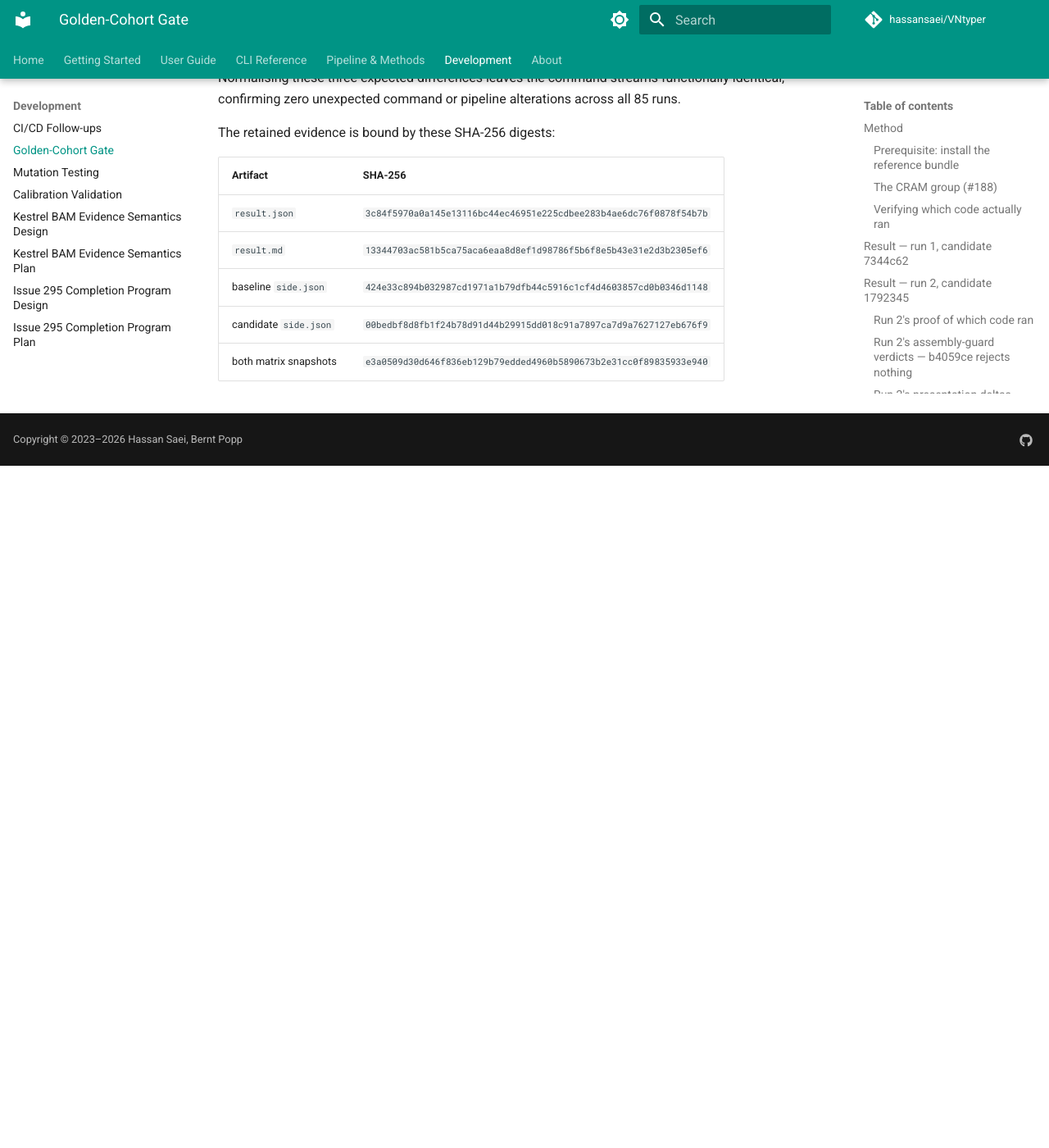
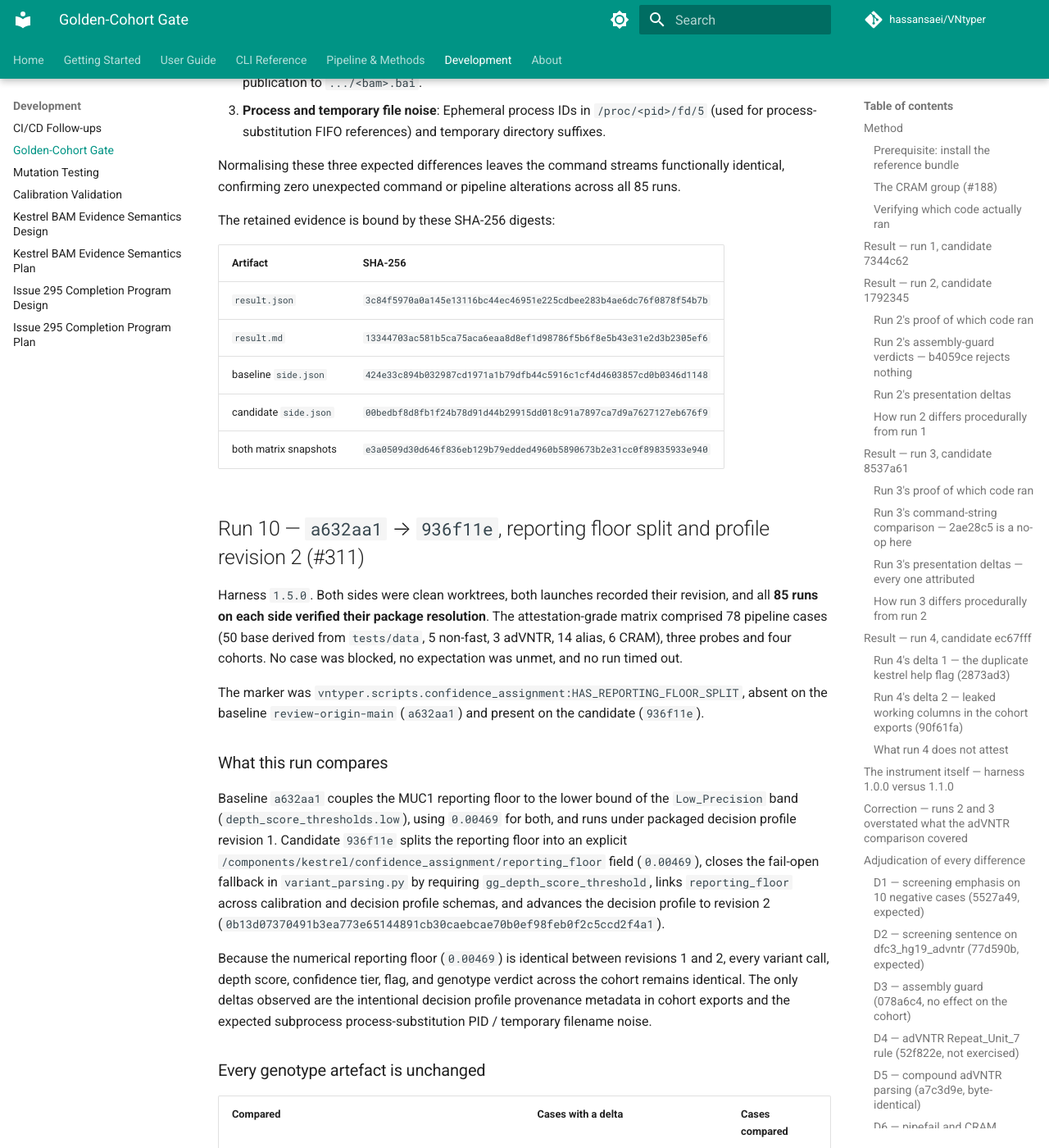
Before and after one commit to hassansaei/VNtyper, an MkDocs documentation site: the page built from docs/development/golden-cohort-gate.md, in a window 1280 px wide and 1400 px high, scrolled down 35549 px. Shown: the whole window at 82% size. Built offline with MkDocs 1.6.1 and Material for MkDocs 9.7.7, drawn with Linux system fonts in a browser that asks for light colours; comment, search, counter and statistics services are not loaded; before the commit the page ends 36117 px from its top, so only the background shows below that; some of the changed text lies outside the part shown.

Commit message:
docs(golden): attribute profile revision 2 provenance delta
Refs #311

Co-Authored-By: Claude Fable 5.1 <noreply@anthropic.com>
Claude-Session: https://claude.ai/code/session_01S9cm5vbPmPcnjuzsd1Lvgz

```diff
--- a/docs/development/golden-cohort-gate.md
+++ b/docs/development/golden-cohort-gate.md
@@ -40,6 +40,7 @@ the harness change, so only the "after" side can prove its revision.
 | 7 | `19c8acd` | `4678851` | CANDIDATE PASS; comparison BLOCKED only by baseline-refused successes | issue #233 at `19c8acd`, against its required regression baseline `4678851`, and nothing after it |
 | 8 | `74fcbe0` | `c74e9e5` | DELTAS, every one attributed, **no genotype field changed anywhere** | adVNTR 2.0.x and real `--threads` (#259), against `c74e9e5`, and nothing after it |
 | 9 | `edaf44a` | `80ac6be` | IDENTICAL (waived command deltas), **no genotype field changed anywhere** | atomic BAM and BAI installation (#314), against `80ac6be`, and nothing after it |
+| 10 | `936f11e` | `a632aa1` | DELTAS, every one attributed, **no genotype field changed anywhere** | reporting floor split and profile revision 2 (#311), against `a632aa1`, and nothing after it |
 
 Runs 1–3 measure the `#179` branch against the baseline `2fcc6e3`. Runs 4 and 5 measure a
 *different* branch — `fix/issue-181-197-followups` — against a *different* baseline,
@@ -1286,3 +1287,87 @@ The retained evidence is bound by these SHA-256 digests:
 | baseline `side.json` | `424e33c894b032987cd1971a1b79dfb44c5916c1cf4d4603857cd0b0346d1148` |
 | candidate `side.json` | `00bedbf8d8fb1f24b78d91d44b29915dd018c91a7897ca7d9a7627127eb676f9` |
 | both matrix snapshots | `e3a0509d30d646f836eb129b79edded4960b5890673b2e31cc0f89835933e940` |
+
+## Run 10 — `a632aa1` → `936f11e`, reporting floor split and profile revision 2 (#311)
+
+Harness `1.5.0`. Both sides were clean worktrees, both launches recorded their revision, and
+all **85 runs on each side verified their package resolution**. The attestation-grade matrix
+comprised 78 pipeline cases (50 base derived from `tests/data`, 5 non-fast, 3 adVNTR, 14 alias,
+6 CRAM), three probes and four cohorts. No case was blocked, no expectation was unmet, and
+no run timed out.
+
+The marker was `vntyper.scripts.confidence_assignment:HAS_REPORTING_FLOOR_SPLIT`, absent on
+the baseline `review-origin-main` (`a632aa1`) and present on the candidate (`936f11e`).
+
+### What this run compares
+
+Baseline `a632aa1` couples the MUC1 reporting floor to the lower bound of the `Low_Precision` band
+(`depth_score_thresholds.low`), using `0.00469` for both, and runs under packaged decision profile revision 1.
+Candidate `936f11e` splits the reporting floor into an explicit `/components/kestrel/confidence_assignment/reporting_floor`
+field (`0.00469`), closes the fail-open fallback in `variant_parsing.py` by requiring `gg_depth_score_threshold`,
+links `reporting_floor` across calibration and decision profile schemas, and advances the decision profile to revision 2
+(`0b13d07370491b3ea773e65144891cb30caebcae70b0ef98feb0f2c5ccd2f4a1`).
+
+Because the numerical reporting floor (`0.00469`) is identical between revisions 1 and 2, every variant call,
+depth score, confidence tier, flag, and genotype verdict across the cohort remains identical. The only deltas
+observed are the intentional decision profile provenance metadata in cohort exports and the expected subprocess
+process-substitution PID / temporary filename noise.
+
+### Every genotype artefact is unchanged
+
+| Compared | Cases with a delta | Cases compared |
+| --- | --- | --- |
+| `advntr_result` | 0 | 3 |
+| `kestrel_result` | 0 | 77 |
+| `kestrel_pre_result` | 0 | 77 |
+| `coverage_summary` | 0 | 77 |
+| `screening_summary` | 0 | 0 |
+| `report_tables` | 0 | 77 |
+| `cross_match_summary` | 0 | 0 |
+| `cohort_call_frequency_csv` | 0 | 3 |
+| `cohort_call_frequency_json` | 0 | 3 |
+| `cohort_call_frequency_tsv` | 0 | 3 |
+| `cohort_category_counts` | 0 | 3 |
+| `cohort_category_totals` | 0 | 3 |
+| `cohort_output_files` | 0 | 4 |
+| `cohort_tables` | 3 (provenance delta) | 3 |
+| `cohort_kestrel_csv` | 2 (provenance delta) | 3 |
+| `cohort_kestrel_json` | 3 (provenance delta) | 3 |
+| `cohort_kestrel_tsv` | 3 (provenance delta) | 3 |
+| `cohort_advntr_csv` | 3 (provenance delta) | 3 |
+| `cohort_advntr_json` | 3 (provenance delta) | 3 |
+| `cohort_advntr_tsv` | 3 (provenance delta) | 3 |
+| `cohort_stats_csv` | 3 (provenance delta) | 3 |
+| `cohort_stats_json` | 3 (provenance delta) | 3 |
+| `cohort_stats_tsv` | 3 (provenance delta) | 3 |
+| `pipeline_steps`, `pipeline_step_records` | 0 | 81 |
+| `placed_unmapped_guard_count` | 0 | 81 |
+| `raw_indexed_read_set`, `raw_indexed_loss`, `unmapped_read_set` | 0 | 4–6 each |
+| `output_bed` | 0 | 62 |
+| `pseudonymization_table` | 0 | 1 |
+| `exit_code` | 0 | 85 |
+| `executed_commands` | 79 (waived by `--expect-command-delta`) | 81 |
+
+The verdict is **DELTAS** (every delta attributed; zero genotype changes).
+
+### Attributed deltas
+
+1. **Decision profile provenance fields in cohort exports**:
+   In `cohort_tables`, `cohort_kestrel_*`, `cohort_advntr_*`, and `cohort_stats_*`, the metadata columns
+   reflect the profile revision advance:
+   - `Decision_Profile_Revision`: `'1'` → `'2'`
+   - `Decision_Profile_SHA256`: `'be6329fb12107a1b6b65e425257be6233c7e2115e299e941c12a63a6a6d59718'` → `'0b13d07370491b3ea773e65144891cb30caebcae70b0ef98feb0f2c5ccd2f4a1'`
+   No other column or value in any cohort table or export differs.
+2. **Subprocess execution noise**:
+   As in earlier runs, 79 of 81 per-sample cases show ephemeral command string differences due to
+   process substitution file descriptors (`/proc/<pid>/fd/5`) and temporary `.tmp` file suffixes.
+
+The retained evidence is bound by these SHA-256 digests:
+
+| Artifact | SHA-256 |
+| --- | --- |
+| `result.json` | `51fe52a3f6b49e7b45e82ad8e09952571b9ef763c445c0113e2a177308f17ed1` |
+| `result.md` | `235122e7c5c8defcac1e74496a06efc75f71b12873f1449b86e74ea71217f0b1` |
+| baseline `side.json` | `5ae4bdc4c3607ff7f08815c16db8beb78f877ca528fa8124b624ea58f4dcaf5e` |
+| candidate `side.json` | `8596731beb38755b33470bf3def84e6e899e26833444b9699b9769f7ca3fca8f` |
+| both matrix snapshots | `d218de77d9db2a7802015a1c76aedd51fd4c61c6dddaef87dc489cde3b738339` |
```
